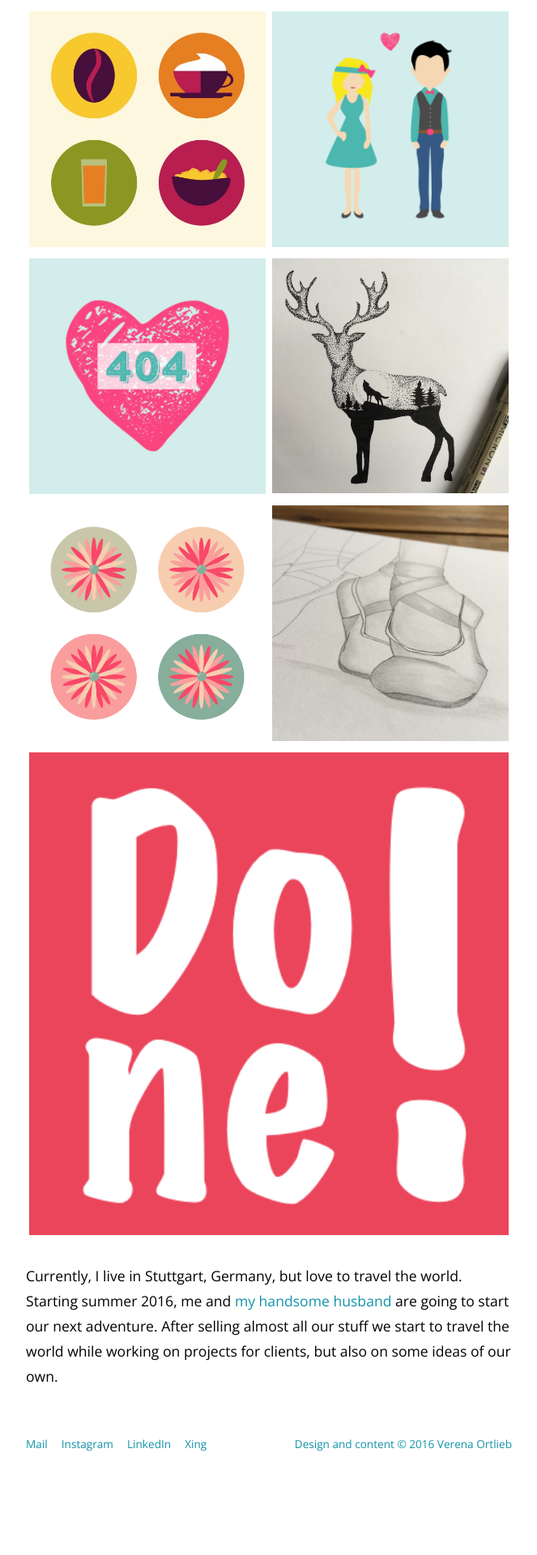
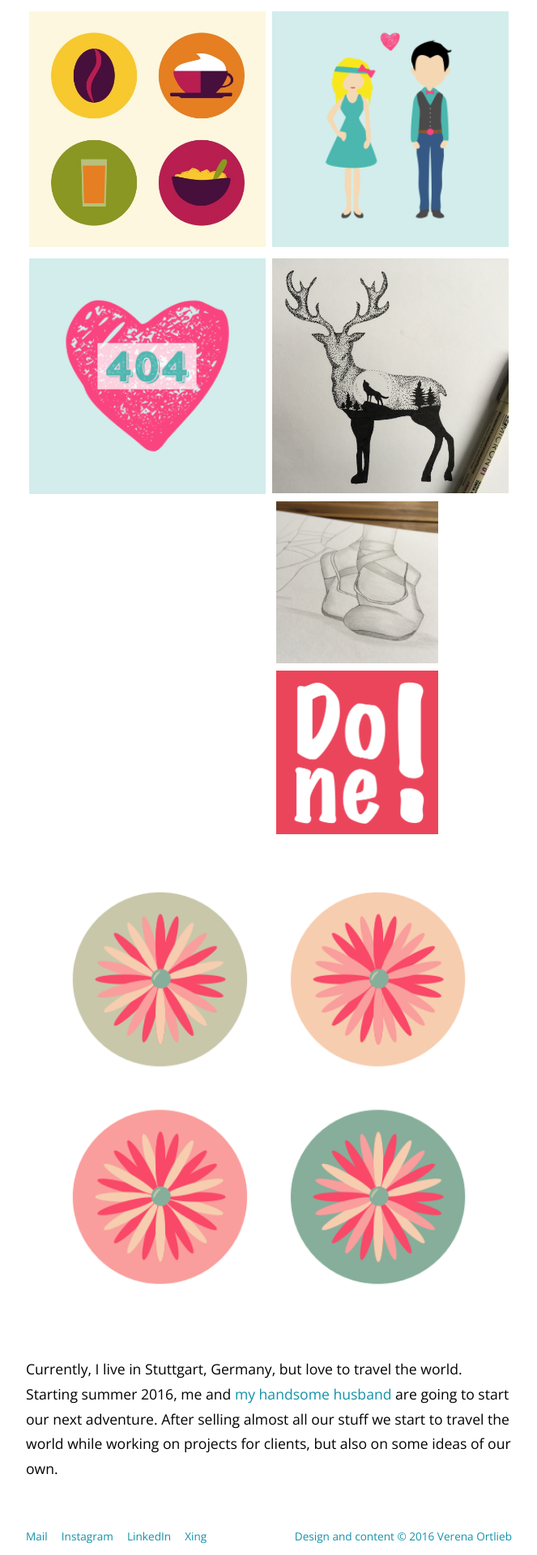
Before and after one commit to Verena-von-O/verena-von-o.github.io, a Jekyll site: the page built from index.html, in a window 1280 px wide. Shown: the part 779-2699 px from the top of the page at 81% size, without its empty margins (308-971 px from the left). Built offline with Jekyll 4.4.1, drawn with Linux system fonts in a browser that asks for light colours; before the commit the page ends 2584 px from its top, so only the background shows below that.

Commit message:
change picture order

```diff
--- a/index.html
+++ b/index.html
@@ -24,16 +24,16 @@ In my work I combine design with psychological insights to create a great user e
 	</div>
 	<div class="grid-cell">
 		<img src="img/deer.jpg" alt="Deer">
-	</div>
-		<div class="grid-cell">
-		<img src="img/flowers.png" alt="Flowers">
-	</div>
 	<div class="grid-cell">
 		<img src="img/Ballerina.jpg" alt="Ballerina">
 	</div>
 	<div class="grid-cell">
 		<img src="img/done-icon.png" alt="done">
 	</div>
+	</div>
+		<div class="grid-cell">
+		<img src="img/flowers.png" alt="Flowers">
+	</div>
 </div>
 
 <p>Currently, I live in Stuttgart, Germany, but love to travel the world. Starting summer 2016, me and <a href="http://www.florianbuerger.com" target="_blank">my handsome husband</a> are going to start our next adventure. After selling almost all our stuff we start to travel the world while working on projects for clients, but also on some ideas of our own.</p>
```
